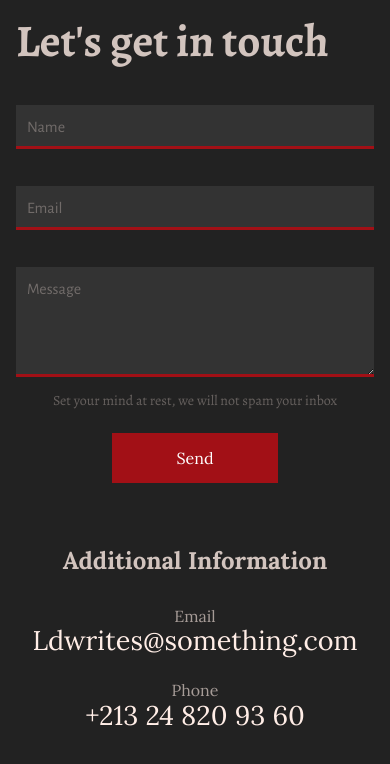
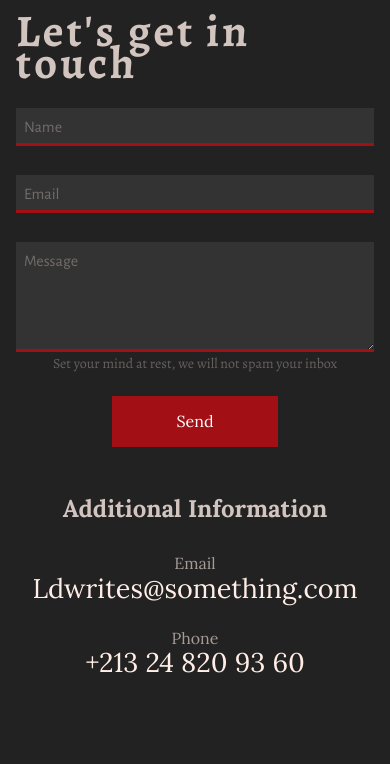
Before and after one commit to LokmaneDaoudi/L.D.Bsoton, a Nuxt app: page /contact in a window 390 px wide. Shown: the top 764 px of the page. Built offline with nearby package versions, Linux system fonts and the light colour scheme.

Commit message:
fixed lg breakpoint

```diff
--- a/assets/styles/_general.scss
+++ b/assets/styles/_general.scss
@@ -26,13 +26,13 @@ main {
 }
 
 .container {
-  max-width: 1400px;
+  max-width: 1380px;
   padding: 0 1rem;
   margin-left: auto;
   margin-right: auto;
 
   @include media-breakpoint-down(xl) {
-    max-width: 900px;
+    max-width: 960px;
   }
   @include media-breakpoint-down(lg) {
     max-width: 700px;
--- a/assets/styles/utils/_forms.scss
+++ b/assets/styles/utils/_forms.scss
@@ -1,12 +1,12 @@
 .input-container {
-  --padding: 13px 11px;
-  --top-offset: -77%;
-  margin-top: 2.3rem;
+  --padding: 14px 12px;
+  --top-offset: -80%;
+  margin-top: 2.8rem;
 
-  @include media-breakpoint-up(xl) {
-    --padding: 14px 12px;
-    --top-offset: -80%;
-    margin-top: 2.8rem;
+  @include media-breakpoint-down(xl) {
+    --padding: 10px 8px;
+    --top-offset: -77%;
+    margin-top: 1.8rem;
   }
 
   position: relative;
--- a/pages/about-me.vue
+++ b/pages/about-me.vue
@@ -11,7 +11,7 @@
           WHO AM I?
         </h2>
       </div>
-      <div class="col-12 md:col-6 f-14px md:f-12px xl:f-20px text">
+      <div class="col-12 md:col-6 f-14px md:f-12px lg:f-14px xl:f-20px text">
         <p>
           I was born on June 2nd 1999. Before making my debut novel, I got my
           professional Bachelor's degree in mining engineering from the
@@ -63,12 +63,15 @@
   }
 
   font-size: 85px;
-  @media screen and (max-width: $xl) {
+  @include media-breakpoint-down(xl) {
     font-size: 60px;
+  }
+  @include media-breakpoint-down(lg) {
+    font-size: 50px;
   }
 
   display: none;
-  @media screen and (min-width: $md) {
+  @include media-breakpoint-up(md) {
     display: block;
   }
 }
@@ -81,17 +84,18 @@
 
 .text {
   > p {
-    line-height: 31px;
     margin: 0;
+
     &:not(:last-child) {
       margin-bottom: 31px;
+      @include media-breakpoint-down(xl) {
+        margin-bottom: 13px;
+      }
     }
 
-    @media screen and (max-width: $xl) {
+    line-height: 31px;
+    @include media-breakpoint-down(xl) {
       line-height: 22px;
-      &:not(:last-child) {
-        margin-bottom: 20px;
-      }
     }
   }
 }
--- a/pages/contact.vue
+++ b/pages/contact.vue
@@ -42,8 +42,11 @@
           <p
             class="
               f-alegreya f-14px
-              md:f-18px
+              md:f-15px
+              lg:f-16px
               xl:f-22px
+              my-1
+              lg:my-2
               op-30
               text-center
               md:text-left
@@ -62,7 +65,8 @@
           col-12
           md:col-6
           info
-          mt-7
+          mt-6
+          xl:mt-7
           p-0
           md:pl-4
           xl:pl-0
@@ -96,14 +100,21 @@
 
 <style lang="scss" scoped>
 h1 {
-  font-size: 45px;
+  font-size: 170px;
+  line-height: 0.8;
 
-  @include media-breakpoint-up(md) {
-    font-size: 123px;
-    line-height: 0.8;
+  @include media-breakpoint-down(xl) {
+    font-size: 97px;
+    line-height: 0.6;
+    letter-spacing: 9px;
   }
-  @include media-breakpoint-up(xl) {
-    font-size: 170px;
+  @include media-breakpoint-down(lg) {
+    font-size: 111px;
+    line-height: 0.7;
+    letter-spacing: 3px;
+  }
+  @include media-breakpoint-down(md) {
+    font-size: 45px;
   }
 }
 .info {
@@ -132,7 +143,10 @@ h1 {
 
     font-size: 16px;
     @include media-breakpoint-up(md) {
-      font-size: 18px;
+      font-size: 15px;
+    }
+    @include media-breakpoint-up(lg) {
+      font-size: 16px;
     }
     @include media-breakpoint-up(xl) {
       font-size: 20px;
@@ -146,12 +160,15 @@ h1 {
 
 textarea {
   min-height: 100px;
-  height: 110px;
-  @include media-breakpoint-up(md) {
-    height: 140px;
+  height: 160px;
+  @include media-breakpoint-down(xl) {
+    height: 130px;
   }
-  @include media-breakpoint-up(xl) {
-    height: 160px;
+  @include media-breakpoint-down(lg) {
+    height: 120px;
+  }
+  @include media-breakpoint-down(md) {
+    height: 110px;
   }
 }
 </style>
--- a/pages/index.vue
+++ b/pages/index.vue
@@ -7,19 +7,20 @@
           order-1
           md:order-0
           text-center
-          md:text-left md:mt-4
+          md:text-left md:mt-2
+          lg:mt-4
           xl:mt-6
         "
       >
         <p class="f-alegreya f-28px md:f-35px xl:f-50px">Hello!</p>
-        <h1 class="f-alegreya my-0 f-44px md:f-6xl xl:f-7xl xl:my-4">
+        <h1 class="f-alegreya my-0 f-44px md:f-3xl lg:f-6xl xl:f-7xl xl:my-4">
           I am L.D. Boston
         </h1>
-        <p class="f-19 md:f-28px xl:f-32px">
+        <p class="f-19 md:f-22px lg:f-28px xl:f-32px">
           A novelist during daytime and
           <br />and a blogger at night.
         </p>
-        <p class="f-16 md:f-20px xl:f-26px xl:pt-4">
+        <p class="f-16 md:f-18px lg:f-20px xl:f-26px xl:pt-4">
           my life is dedicated to creating impactful stories and helping people
           making ones of their own.
         </p>
@@ -58,10 +59,13 @@ useMeta({
 .main-img {
   max-width: 100%;
   width: 75%;
-  @media screen and (max-width: $xl) {
+  @include media-breakpoint-down(xl) {
+    width: 80%;
+  }
+  @include media-breakpoint-down(lg) {
     width: 90%;
   }
-  @media screen and (max-width: $md) {
+  @include media-breakpoint-down(md) {
     width: unset;
   }
 }
```
